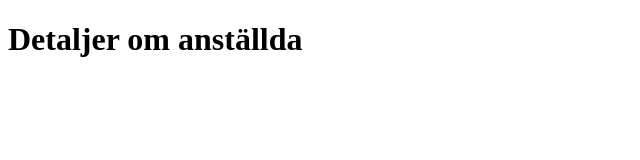
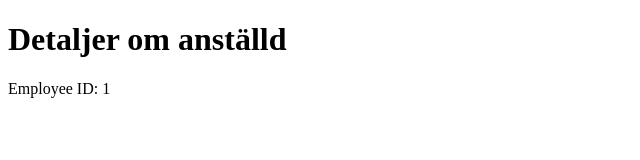
Before and after one commit to Kiankayan/Adressbok, a React (Vite) app: page /employee/1 in a window 1280 px wide. Shown: the top 160 px of the page, without its empty margins (0-640 px from the left). Built offline with nearby package versions, Linux system fonts and the light colour scheme.

Commit message:
added links to employee details and read employee id from url

```diff
--- a/src/pages/EmployeeDetails.tsx
+++ b/src/pages/EmployeeDetails.tsx
@@ -1,5 +1,14 @@
+import { useParams } from "react-router-dom";
+
 function EmployeeDetails() {
-  return <h1>Detaljer om anställda</h1>;
+  const { id } = useParams();
+
+  return (
+    <div>
+      <h1>Detaljer om anställd</h1>
+      <p>Employee ID: {id}</p>
+    </div>
+  );
 }
 
 export default EmployeeDetails;
--- a/src/pages/Home.tsx
+++ b/src/pages/Home.tsx
@@ -1,4 +1,5 @@
 import { useEffect, useState } from "react";
+import { Link } from "react-router-dom";
 import type { Employee } from "../types/Employee";
 
 function Home() {
@@ -15,14 +16,18 @@ function Home() {
       <h1>Alla anställda</h1>
 
       {employees.map((employee) => (
-        <div key={employee.email}>
+        <Link to={`/employee/${employee.login.uuid}`} key={employee.login.uuid}>
+          <div>
             <img src={employee.picture.large} alt={employee.name.first} />
+
             <h2>
               {employee.name.first} {employee.name.last}
             </h2>
+
             <p>{employee.email}</p>
             <p>{employee.phone}</p>
           </div>
+        </Link>
       ))}
     </div>
   );
--- a/src/types/Employee.ts
+++ b/src/types/Employee.ts
@@ -1,4 +1,7 @@
 export interface Employee {
+  login: {
+    uuid: string;
+  };
   name: {
     first: string;
     last: string;
```
Lines whose indentation alone changed are shown as unchanged.
